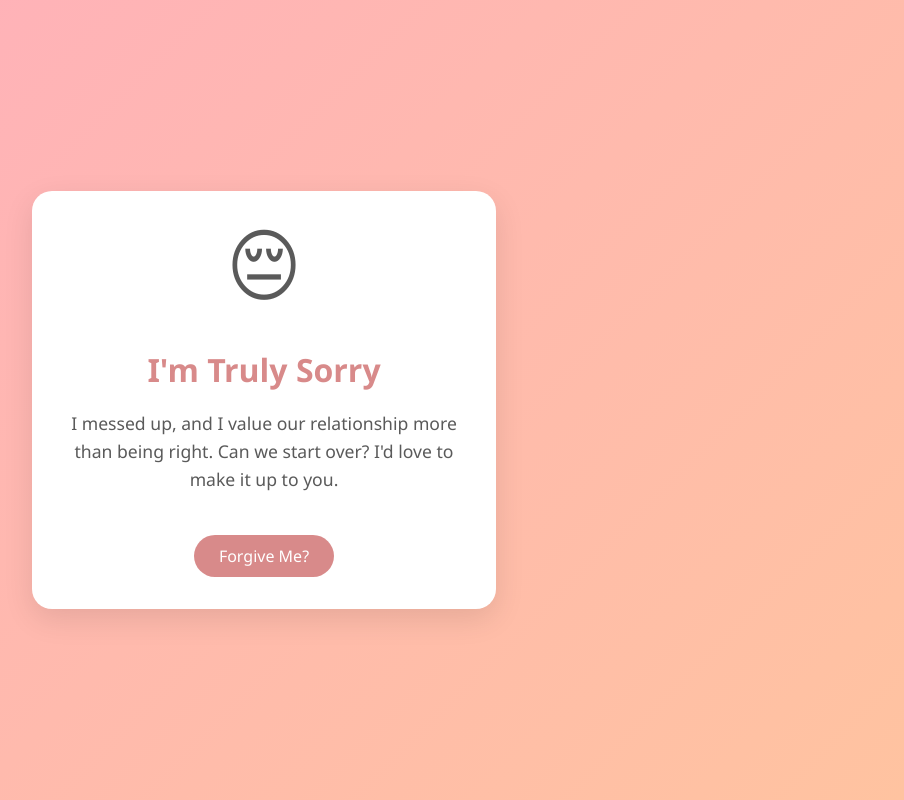
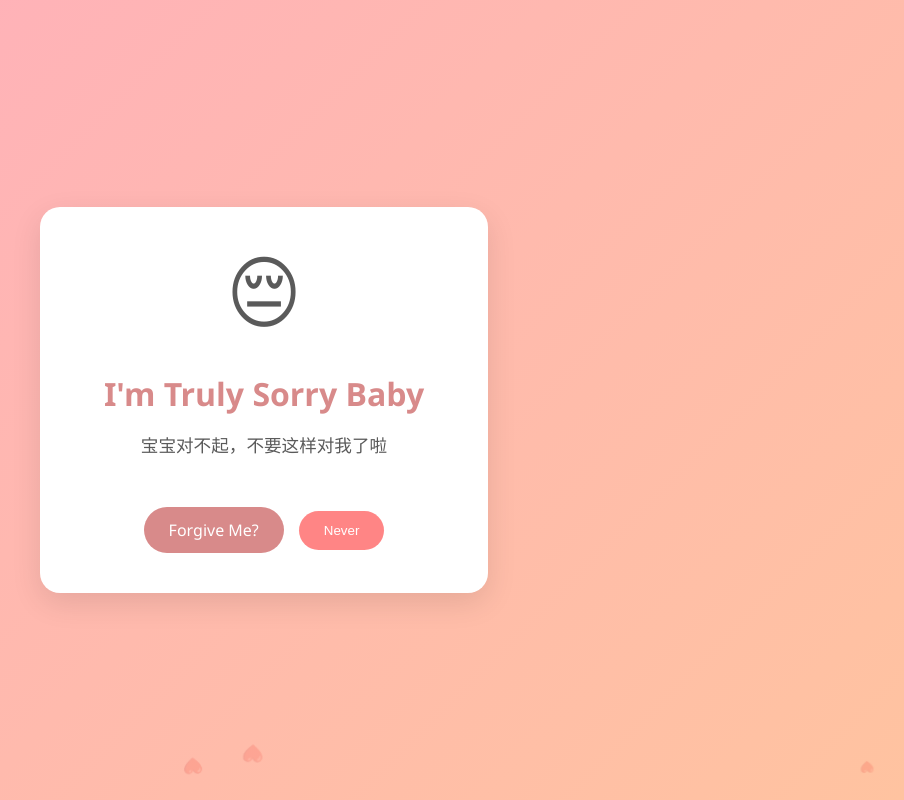
Before and after one commit to lallot3687/octocat.github.io, a plain HTML site: page index.html in a window 1280 px wide. Shown: the top 800 px of the page, without its empty margins (376-1280 px from the left). Drawn offline with Linux system fonts and the light colour scheme.

Commit message:
Revamp index.html with new design and features
Updated styles, added new buttons, and enhanced interactivity.

```diff
--- a/index.html
+++ b/index.html
@@ -9,6 +9,8 @@
             --primary-pink: #ffafbd;
             --secondary-pink: #ffc3a0;
             --text-color: #5a5a5a;
+            --btn-forgive: #d88a8a;
+            --btn-never: rgba(255, 0, 0, 0.478);
         }
 
         body {
@@ -17,7 +19,7 @@
             display: flex;
             justify-content: center;
             align-items: center;
-            height: 100vh;
+            min-height: 100vh;
             background: linear-gradient(135deg, var(--primary-pink), var(--secondary-pink));
             font-family: 'Segoe UI', Tahoma, Geneva, Verdana, sans-serif;
             color: var(--text-color);
@@ -26,54 +28,82 @@
 
         .card {
             background: white;
-            padding: 2rem;
+            padding: 2.5rem 1.5rem;
             border-radius: 20px;
             box-shadow: 0 10px 30px rgba(0,0,0,0.1);
             text-align: center;
             max-width: 400px;
-            width: 90%;
+            width: 85%;
             animation: fadeIn 1.5s ease-out;
+            position: relative;
+            z-index: 10;
         }
 
         .icon-container {
-            font-size: 80px;
+            font-size: clamp(60px, 10vw, 80px);
             margin-bottom: 1rem;
             animation: float 3s ease-in-out infinite;
         }
 
         h1 {
             margin: 0;
-            font-size: 2rem;
+            font-size: clamp(1.5rem, 5vw, 2rem);
             color: #d88a8a;
         }
 
-        p {
+        #message {
             line-height: 1.6;
             font-size: 1.1rem;
+            min-height: 3em;
+            margin: 1rem 0;
+        }
+
+        .button-group {
+            display: flex;
+            flex-wrap: wrap;
+            justify-content: center;
+            align-items: center;
+            gap: 15px;
+            margin-top: 1.5rem;
+            position: relative;
         }
 
         .btn {
-            margin-top: 1.5rem;
-            padding: 10px 25px;
-            background: #d88a8a;
+            padding: 12px 25px;
+            background: var(--btn-forgive);
             color: white;
             border: none;
             border-radius: 25px;
             cursor: pointer;
-            transition: transform 0.2s, background 0.2s;
+            transition: all 0.3s ease;
             text-decoration: none;
             display: inline-block;
+            white-space: nowrap;
+            z-index: 5;
         }
 
-        .btn:hover {
-            background: #c27676;
-            transform: scale(1.05);
+        .btn1 {
+            padding: 12px 25px;
+            background: var(--btn-never);
+            color: white;
+            border: none;
+            border-radius: 25px;
+            cursor: pointer;
+            transition: all 0.2s ease;
+            text-decoration: none;
+            display: inline-block;
+            z-index: 4;
+            text-align: center;
+        }
+
+        .btn1:hover {
+            background-color: red;
         }
 
         /* Animations */
         @keyframes float {
             0%, 100% { transform: translateY(0); }
-            50% { transform: translateY(-20px); }
+            50% { transform: translateY(-15px); }
         }
 
         @keyframes fadeIn {
@@ -81,43 +111,96 @@
             to { opacity: 1; transform: translateY(0); }
         }
 
-        /* Floating background hearts */
         .bg-heart {
             position: absolute;
             color: rgba(255, 255, 255, 0.4);
             z-index: -1;
             animation: rise 10s linear infinite;
+            pointer-events: none;
         }
 
         @keyframes rise {
             from { transform: translateY(100vh) rotate(0deg); opacity: 1; }
             to { transform: translateY(-10vh) rotate(360deg); opacity: 0; }
         }
+
+        /* Responsive adjustments */
+        @media (max-width: 480px) {
+            .card { padding: 1.5rem 1rem; }
+            .button-group { flex-direction: column; }
+        }
     </style>
 </head>
 <body>
 
     <div class="card">
-        <div class="icon-container">😔</div>
-        <h1>I'm Truly Sorry</h1>
-        <p>I messed up, and I value our relationship more than being right. Can we start over? I'd love to make it up to you.</p>
-        <a href="mailto:your-email@example.com" class="btn">Forgive Me?</a>
+        <div class="icon-container" id="emoji">😔</div>
+        <h1>I'm Truly Sorry Baby</h1>
+        <p id="message">宝宝对不起，不要这样对我了啦</p>
+        <div class="button-group">
+            <a href="heart.html" class="btn" id="forgiveBtn">Forgive Me?</a>
+            <button class="btn1" id="neverBtn">Never</button>
+        </div>
     </div>
 
     <script>
-        // Create simple floating background elements
+        const neverBtn = document.getElementById('neverBtn');
+        const forgiveBtn = document.getElementById('forgiveBtn');
+        const message = document.getElementById('message');
+        const emoji = document.getElementById('emoji');
+
+        let clickCount = 0;
+        let paddingVar = 12; // Initial vertical padding
+        let fontSizeVar = 16; // Initial font size
+
+        const messages = [
+            "我真的知道错了嘛... 🥺",
+            "再给我一次机会好不好？ 🌹",
+            "求求你了，原谅我吧！ 🙏",
+            "我会乖乖听话的，真的！ ✨",
+            "别生气了，生气对身体不好哦～ ❤️",
+            "你就原谅我这一次嘛！"
+        ];
+
+        const emojis = ["🥺", "😭", "😢", "🩹", "🧸"];
+
+        neverBtn.addEventListener('click', () => {
+            clickCount++;
+
+            // 1. Change text and emoji
+            message.innerText = messages[Math.min(clickCount - 1, messages.length - 1)];
+            emoji.innerText = emojis[Math.min(clickCount - 1, emojis.length - 1)];
+
+            // 2. Enlarge Forgive Button
+            paddingVar += 15; // Increase padding
+            fontSizeVar += 5; // Increase font size
+
+            if (clickCount <= 4) {
+                forgiveBtn.style.padding = `${paddingVar}px ${paddingVar * 2}px`;
+                forgiveBtn.style.fontSize = `${fontSizeVar}px`;
+                forgiveBtn.style.textAlign = "center";
+            }
+
+            // 3. Check if 5 clicks reached
+            if (clickCount >= 5) {
+                neverBtn.style.display = 'none';
+                message.innerText = "你是逃不掉的，快点原谅我吧！ ❤️✨";
+                // Center the button fully
+
+            }
+        });
+
+        // Floating Hearts Logic
         function createHeart() {
             const heart = document.createElement('div');
             heart.className = 'bg-heart';
             heart.innerHTML = '❤️';
             heart.style.left = Math.random() * 100 + 'vw';
             heart.style.fontSize = Math.random() * 20 + 10 + 'px';
-            heart.style.duration = Math.random() * 5 + 5 + 's';
+            heart.style.animationDuration = Math.random() * 5 + 5 + 's';
             document.body.appendChild(heart);
 
-            setTimeout(() => {
-                heart.remove();
-            }, 10000);
+            setTimeout(() => { heart.remove(); }, 10000);
         }
 
         setInterval(createHeart, 800);
```
